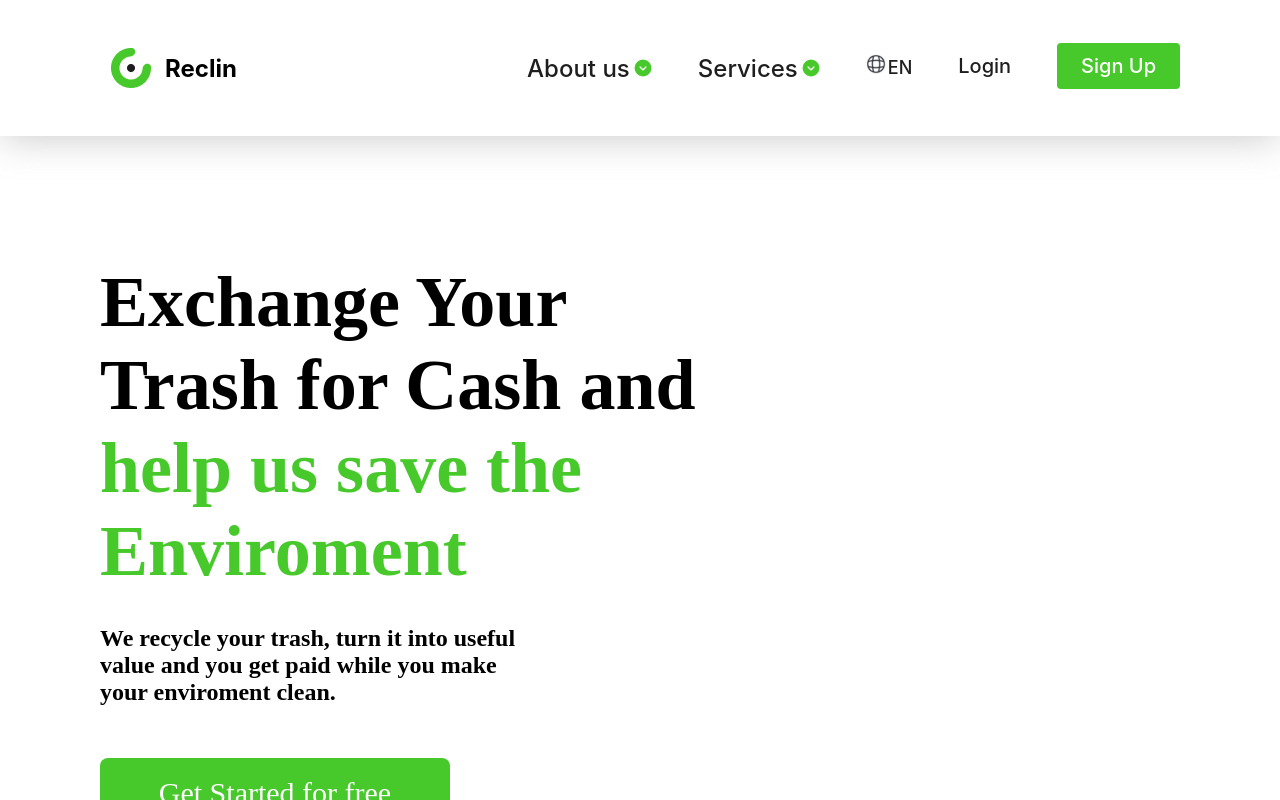
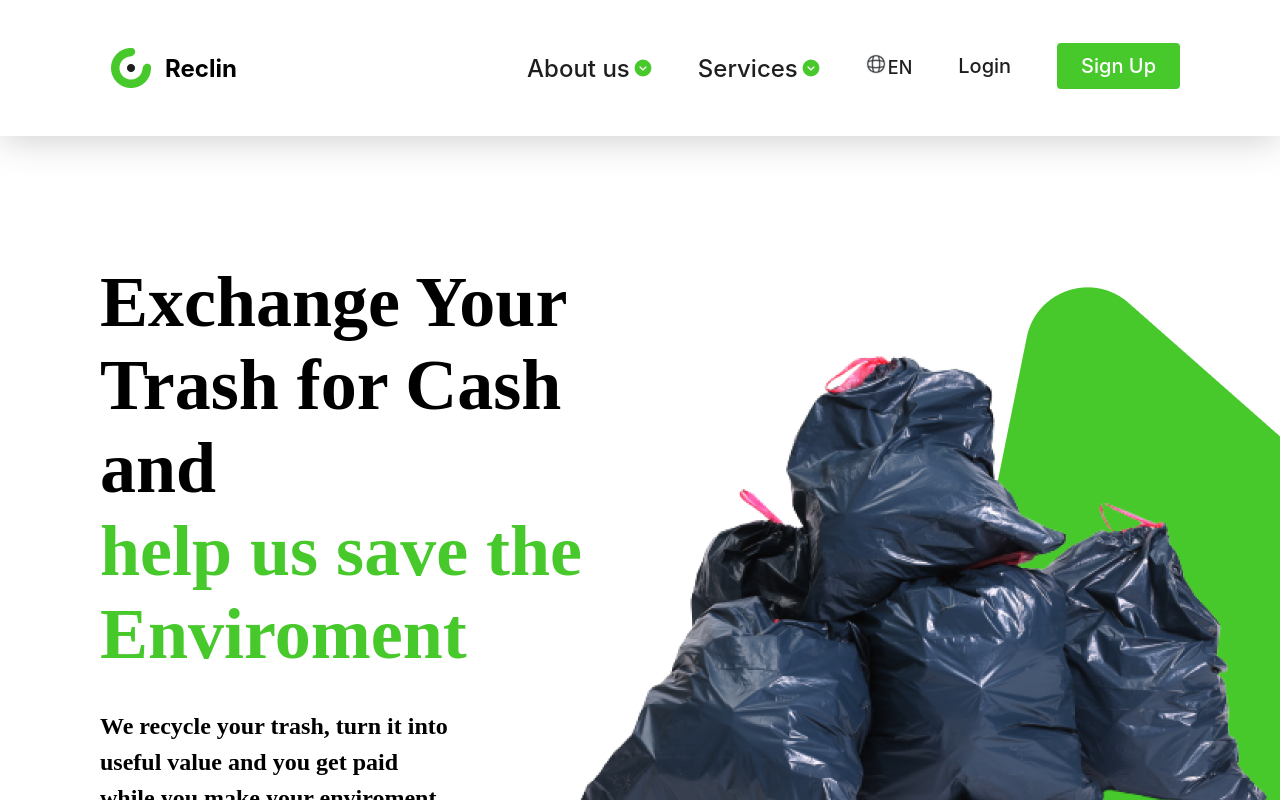
Before and after one commit to developerekene/Re_clin_Remotebase_Hackaton, a React (Create React App) app: page / in a window 1280 px wide. Shown: the top 800 px of the page. Built offline with nearby package versions, Linux system fonts and the light colour scheme; a web font is replaced by a local one.

Commit message:
Home component completed

```diff
--- a/src/app/style/main.css
+++ b/src/app/style/main.css
@@ -145,6 +145,7 @@
     font-size: 24px;
     font-weight: 700;
     padding-right: 200px;
+    line-height: 150%;
 }
 
 .mainButton{
@@ -156,6 +157,13 @@
     border-radius: 8px;
     margin-top: 52px;
     margin-bottom: 113px;
+    cursor: pointer;
+}
+
+.mainButton:hover{
+    background-color: var(--baseColorThree);
+    color: var(--baseColorFour);
+    transition: 1.5s;
 }
 
 .mainButton h4{
@@ -163,3 +171,18 @@
     font-size: 30px;
     font-family: 'Satoshi';
 }
+
+.homeMainTwo{
+    width: 700px;
+    height: 650px;
+}
+
+.homeMainTwo .imgOne{
+    position: absolute;
+    right: 0px;
+}
+
+.homeMainTwo .imgTwo{
+    position: absolute;
+    right: 10px;
+}
--- a/src/app/ui/pages/Home.js
+++ b/src/app/ui/pages/Home.js
@@ -1,5 +1,4 @@
 import React from "react";
-import ButtonComponent from "../components/ButtonComponent";
 
 const Home = () => {
   return (
@@ -16,6 +15,11 @@ const Home = () => {
           <h4>Get Started for free</h4>
         </button>
       </div>
+      <div className="homeMainTwo">
+        <img className="imgOne" src={require('../../images/Polygon.png')}/>
+        <img className="imgTwo" src={require('../../images/trash-bags-removebg-preview.png')}/>
+
+      </div>
       <div></div>
     </div>
   );
```
Also changed, not shown: src/app/images/trash-bags-removebg-preview.png (renamed from src/app/images/trash-bags-removebg-preview 1.png).
